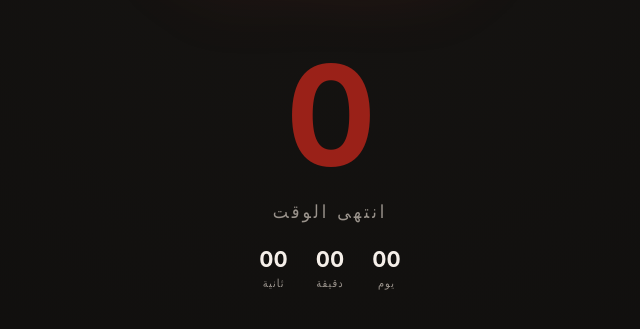
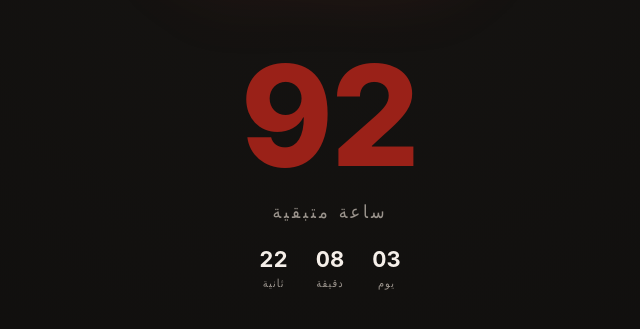
Before and after one commit to 7mz410/temp, a plain HTML site: page index.html in a window 1280 px wide. Shown: the part 319-648 px from the top of the page, without its empty margins (310-950 px from the left). Drawn offline with Linux system fonts and the light colour scheme.

Commit message:
Extend countdown target by 96 hours
Co-Authored-By: Claude Sonnet 5 <noreply@anthropic.com>

```diff
--- a/index.html
+++ b/index.html
@@ -97,7 +97,7 @@
   </div>
 
 <script>
-  const TARGET = new Date("2026-09-23T16:20:43").getTime();
+  const TARGET = new Date("2026-09-27T16:20:43").getTime();
 
   function pad(n){ return String(n).padStart(2,'0'); }
 
```
